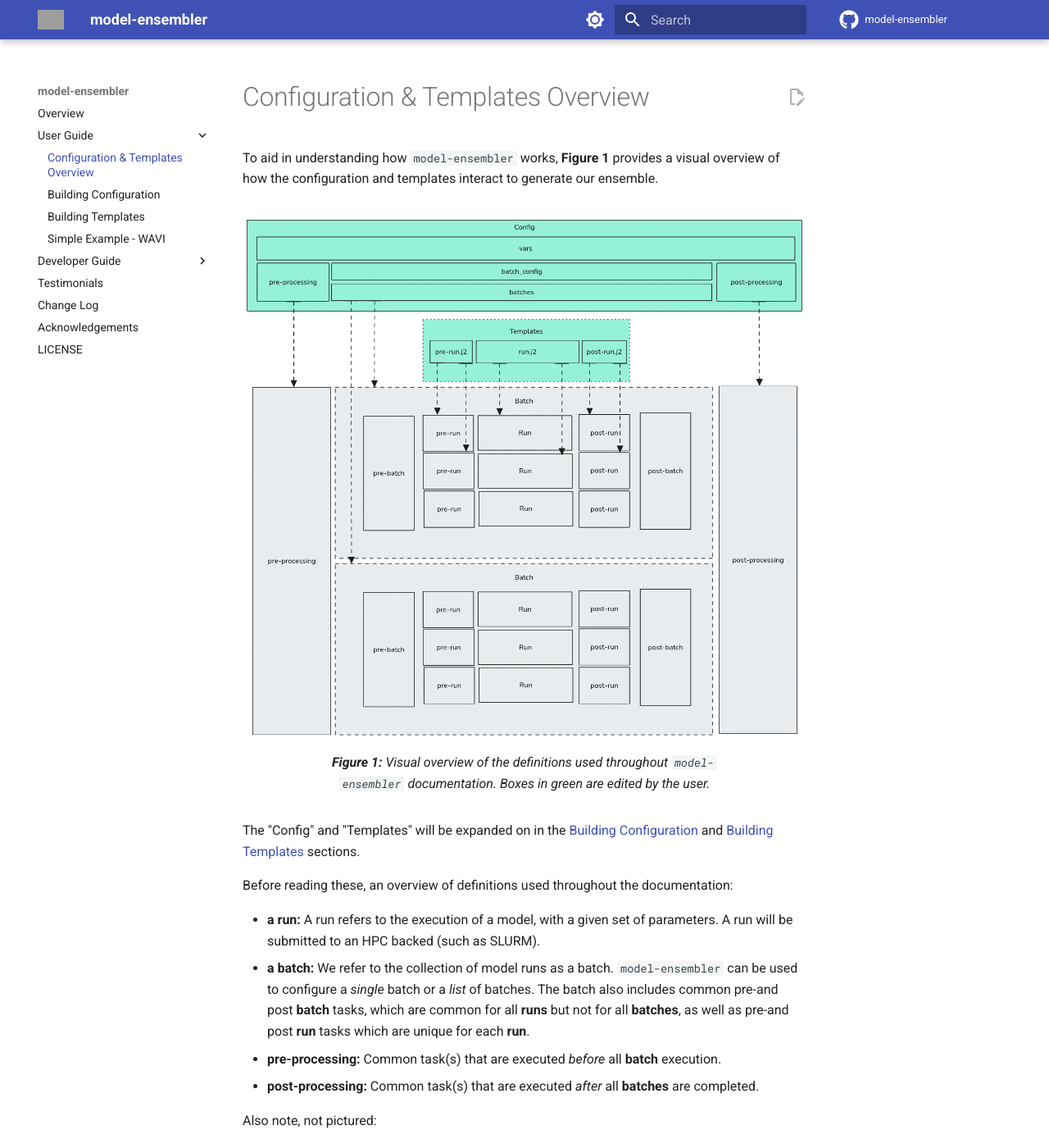
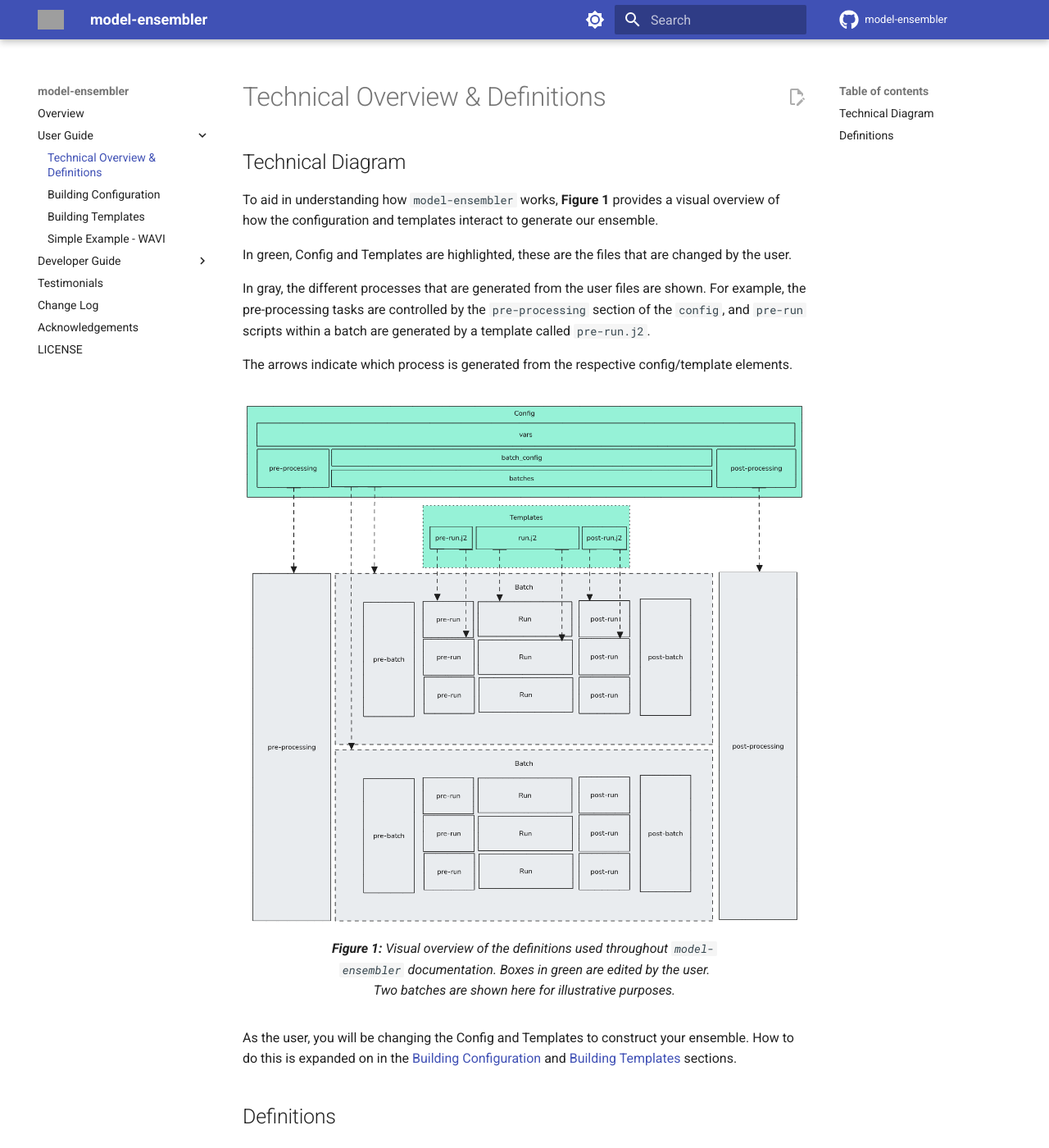
Before and after one commit to environmental-forecasting/model-ensembler, an MkDocs documentation site: the page built from docs/user/overview.md, in a window 1280 px wide and 1400 px high. Shown: the whole window at 82% size. Built offline with MkDocs 1.6.1 and Material for MkDocs 9.7.7, drawn with Linux system fonts in a browser that asks for light colours; comment, search, counter and statistics services are not loaded; grey boxes are pictures that could not be loaded.

Commit message:
rename building configuration section to technical overview and definitions, provide introductory

```diff
--- a/docs/user/overview.md
+++ b/docs/user/overview.md
@@ -1,15 +1,26 @@
-# Configuration & Templates Overview
+# Technical Overview & Definitions
+## Technical Diagram
 To aid in understanding how `model-ensembler` works, **Figure 1** provides a visual overview of how
 the configuration and templates interact to generate our ensemble.
+
+In green, Config and Templates are highlighted, these are the files that are changed by the user.
+
+In gray, the different processes that are generated from the user files are shown. For example, the
+pre-processing tasks are controlled by the `pre-processing` section of the `config`, and `pre-run` scripts
+within a batch are generated by a template called `pre-run.j2`.
+
+The arrows indicate which process is generated from the respective config/template elements.
 
 ![Definitions diagram, dark mode](../images/definitions.png#only-dark)
 ![Definitions diagram, light mode](../images/definitions.light.png#only-light)
 /// caption
-**Figure 1:** Visual overview of the definitions used throughout `model-ensembler` documentation. Boxes in green are edited by the user.
+**Figure 1:** Visual overview of the definitions used throughout `model-ensembler` documentation. Boxes in green are edited by the user. Two batches are shown here for illustrative purposes.
 ///
 
-The "Config" and "Templates" will be expanded on in the [Building Configuration](configuration.md) and [Building Templates](templates.md) sections.
+As the user, you will be changing the Config and Templates to construct your ensemble.
+How to do this is expanded on in the [Building Configuration](configuration.md) and [Building Templates](templates.md) sections.
 
+## Definitions
 Before reading these, an overview of definitions used throughout the documentation:
 
 * **a run:** A run refers to the execution of a model, with a given set of parameters. A run will be submitted to an HPC backed (such as SLURM).
--- a/mkdocs.yml
+++ b/mkdocs.yml
@@ -2,7 +2,7 @@ site_name: model-ensembler
 nav:
   - Overview: index.md
   - User Guide:
-    - Configuration & Templates Overview: user/overview.md
+    - Technical Overview & Definitions: user/overview.md
     - Building Configuration: user/configuration.md
     - Building Templates: user/templates.md
     - Simple Example - WAVI: user/WAVI_example.md
@@ -13,7 +13,7 @@ nav:
       - Documentation Guide: developer/contribution/documentation.md
       - Code of Conduct: developer/contribution/code_of_conduct.md
     - Functionality:
-      - Technical Overview: developer/functionality/technical.md
+      - Technical Notes: developer/functionality/technical.md
   - Testimonials: testimonials.md
   - Change Log: change_log.md
   - Acknowledgements: acknowledgements.md
```
Also changed, not shown: docs/developer/functionality/technical.md (+2 -2 lines).
